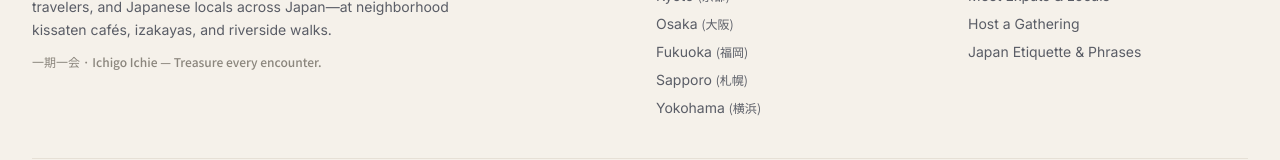
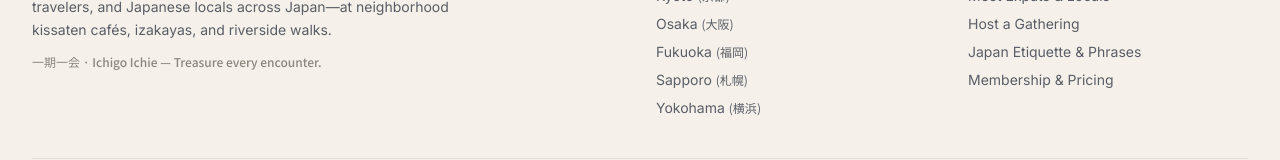
Before and after one commit to jackieyan06/myenapp, a Next.js app in the folder meeting-foreigners-in-japan/: page / in a window 1280 px wide. Shown: the part 1369-1529 px from the top of the page. Built offline with nearby package versions, Linux system fonts and the light colour scheme; no server answers; the database is empty.

Commit message:
Add membership pricing footer link

```diff
--- a/meeting-foreigners-in-japan/src/components/Footer.tsx
+++ b/meeting-foreigners-in-japan/src/components/Footer.tsx
@@ -69,6 +69,11 @@ export function Footer() {
                   Japan Etiquette & Phrases
                 </Link>
               </li>
+              <li>
+                <Link href="/pricing" className="hover:text-[#D94E34] transition">
+                  Membership & Pricing
+                </Link>
+              </li>
             </ul>
           </div>
         </div>
```
